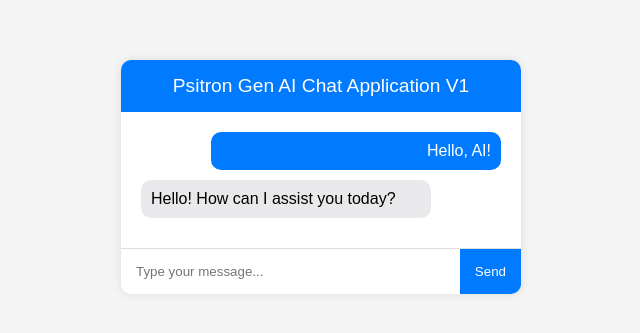
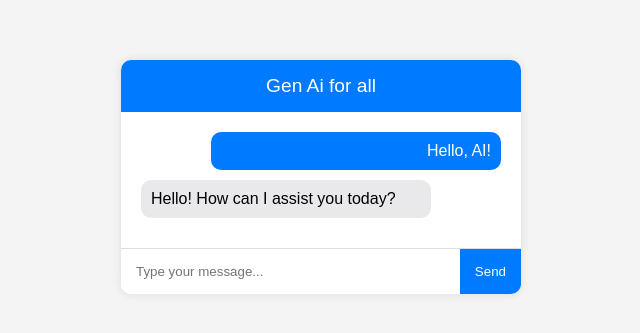
Before and after one commit to yogi0348/github-actions-nodejs, a website: page public/index.html in a window 1280 px wide. Shown: the part 223-556 px from the top of the page, without its empty margins (319-959 px from the left). Drawn offline with Linux system fonts and the light colour scheme.

Commit message:
Changed the title of the App

```diff
--- a/public/index.html
+++ b/public/index.html
@@ -95,7 +95,7 @@
 
     <div class="chat-container">
         <div class="chat-header">
-            Psitron Gen AI Chat Application V1
+            Gen Ai for all
         </div>
         <div class="chat-messages">
             <!-- Example Messages -->
```
